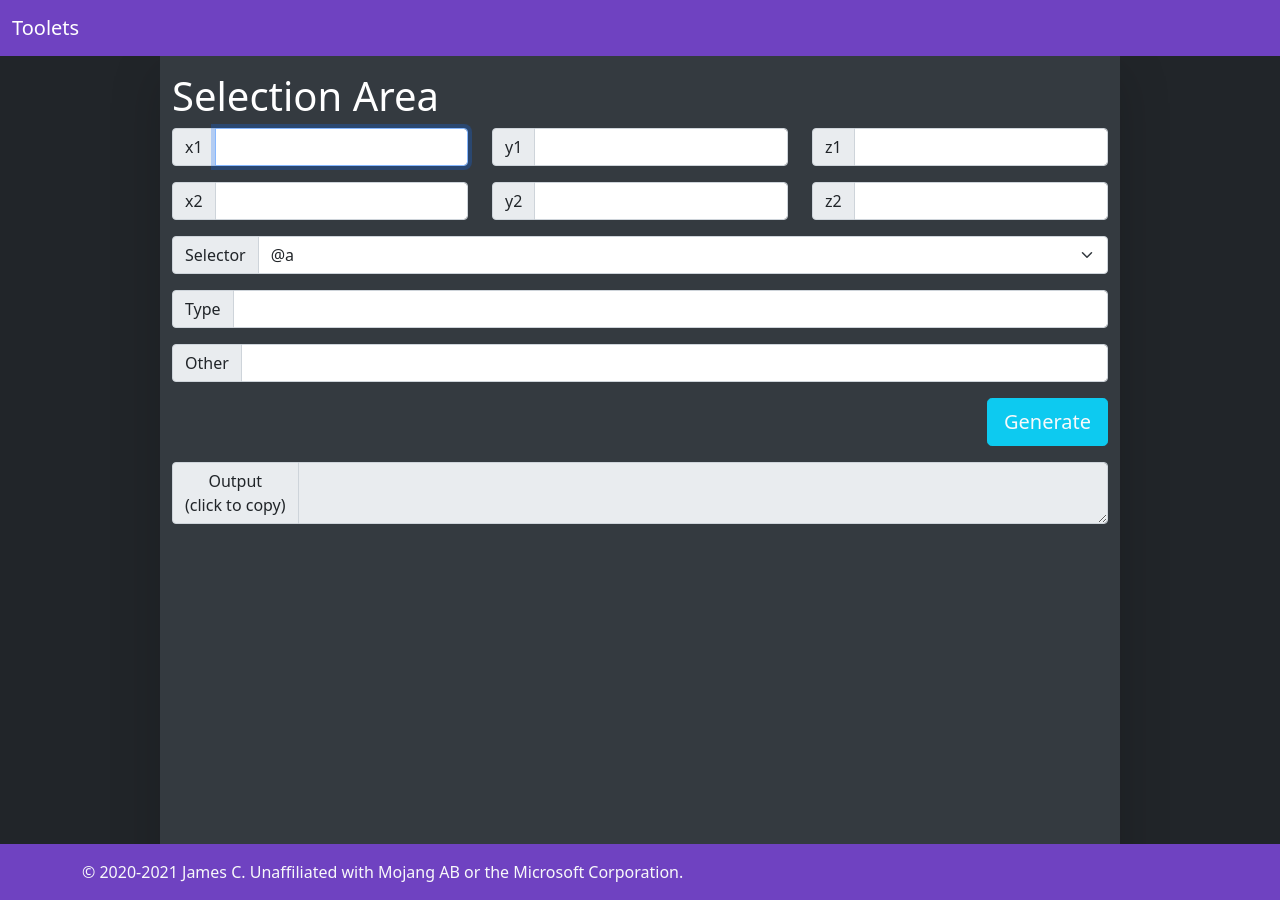
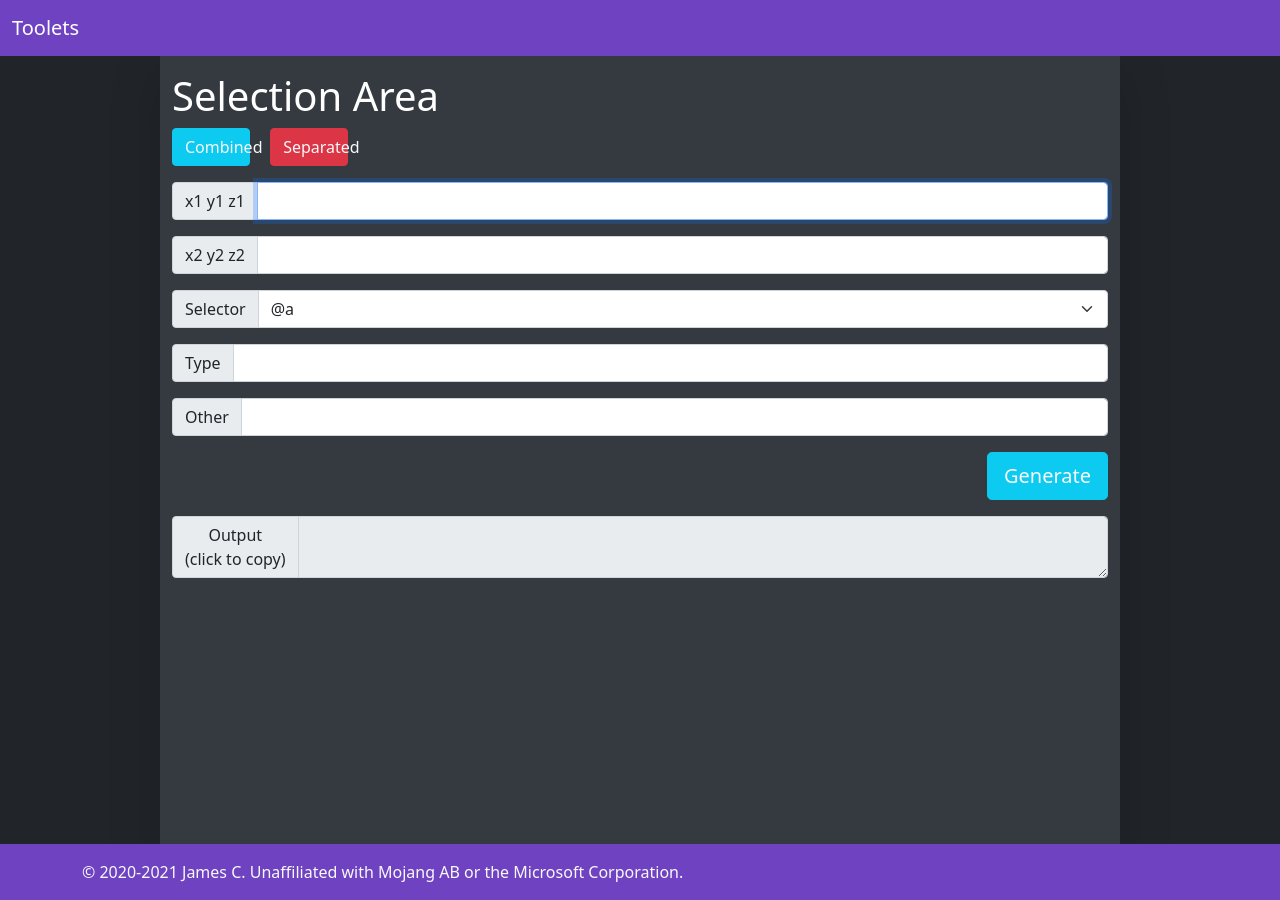
Before and after one commit to JamesMCo/toolets, a Jekyll site: the page built from selarea/index.html, in a window 1280 px wide. Built offline with Jekyll 4.4.1, drawn with Linux system fonts in a browser that asks for light colours; part of the change alters nothing that is shown.

Commit message:
Add ability to show and hide combined xyz input boxes in selarea

```diff
--- a/selarea/index.html
+++ b/selarea/index.html
@@ -6,15 +6,19 @@ tool: true
 
 selectors: ["@a", "@e", "@p", "@r", "@s"]
 ---
-<div class="row row-cols-3">
-{% include text_input.html id="x1" label_left="x1" classes="col" onenter="safe_selarea()" autofocus=true %}
-{% include text_input.html id="y1" label_left="y1" classes="col" onenter="safe_selarea()" %}
-{% include text_input.html id="z1" label_left="z1" classes="col" onenter="safe_selarea()" %}
+{% include button.html id="combined_button"  type="btn-secondary text-light" classes="col-1 mb-3 me-3" onclick="init_combined()"  message="Combined" %}
+{% include button.html id="separated_button" type="btn-danger text-light"    classes="col-1 mb-3 me-3" onclick="init_separated()" message="Separated" %}
+<div class="row">
+{% include text_input.html id="all1" label_left="x1 y1 z1" classes="col" onenter="separate_combined(); safe_selarea()" autofocus=true %}
+{% include text_input.html id="x1" label_left="x1" classes="col d-none" onenter="safe_selarea()" %}
+{% include text_input.html id="y1" label_left="y1" classes="col d-none" onenter="safe_selarea()" %}
+{% include text_input.html id="z1" label_left="z1" classes="col d-none" onenter="safe_selarea()" %}
 </div>
-<div class="row row-cols-3">
-{% include text_input.html id="x2" label_left="x2" classes="col" onenter="safe_selarea()" %}
-{% include text_input.html id="y2" label_left="y2" classes="col" onenter="safe_selarea()" %}
-{% include text_input.html id="z2" label_left="z2" classes="col" onenter="safe_selarea()" %}
+<div class="row">
+{% include text_input.html id="all2" label_left="x2 y2 z2" classes="col" onenter="separate_combined(); safe_selarea()" %}
+{% include text_input.html id="x2" label_left="x2" classes="col d-none" onenter="safe_selarea()" %}
+{% include text_input.html id="y2" label_left="y2" classes="col d-none" onenter="safe_selarea()" %}
+{% include text_input.html id="z2" label_left="z2" classes="col d-none" onenter="safe_selarea()" %}
 </div>
 
 {% include dropdown_list.html id="selector" label_left="Selector" onenter="safe_selarea()" options=page.selectors %}
--- a/selarea/selarea.js
+++ b/selarea/selarea.js
@@ -1,16 +1,21 @@
 ---
 ---
-const x1     = document.querySelector("#x1");
-const y1     = document.querySelector("#y1");
-const z1     = document.querySelector("#z1");
-const x2     = document.querySelector("#x2");
-const y2     = document.querySelector("#y2");
-const z2     = document.querySelector("#z2");
-const sel    = document.querySelector("#selector");
-const type   = document.querySelector("#type");
-const other  = document.querySelector("#other");
-const out    = document.querySelector("#out");
-const errors = document.querySelector("#errors");
+const combined_button  = document.querySelector("#combined_button");
+const separated_button = document.querySelector("#separated_button");
+const all1             = document.querySelector("#all1");
+const x1               = document.querySelector("#x1");
+const y1               = document.querySelector("#y1");
+const z1               = document.querySelector("#z1");
+const all2             = document.querySelector("#all2");
+const x2               = document.querySelector("#x2");
+const y2               = document.querySelector("#y2");
+const z2               = document.querySelector("#z2");
+const sel              = document.querySelector("#selector");
+const type             = document.querySelector("#type");
+const other            = document.querySelector("#other");
+const out              = document.querySelector("#out");
+const errors           = document.querySelector("#errors");
+let combined           = () => {return x1.parentElement.classList.contains("d-none");};
 
 selarea = (x1, y1, z1, x2, y2, z2, s, t, o) => {
     let origin = [Math.min(x1, x2), Math.min(y1, y2), Math.min(z1, z2)];
@@ -58,6 +63,63 @@ safe_selarea = () => {
     out.value = selarea(v_x1, v_y1, v_z1, v_x2, v_y2, v_z2, sel.value, v_type, v_other);
 }
 
+separate_combined = () => {
+    let coords1 = all1.value.split(" ");
+    x1.value = (coords1.length >= 1) ? coords1[0] : "";
+    y1.value = (coords1.length >= 2) ? coords1[1] : "";
+    z1.value = (coords1.length >= 3) ? coords1.slice(2).join(" ") : "";
+
+    let coords2 = all2.value.split(" ");
+    x2.value = (coords2.length >= 1) ? coords2[0] : "";
+    y2.value = (coords2.length >= 2) ? coords2[1] : "";
+    z2.value = (coords2.length >= 3) ? coords2.slice(2).join(" ") : "";
+}
+
+init_combined = () => {
+    if (combined()) {
+        return;
+    }
+
+    all1.value = [x1.value, y1.value, z1.value].join(" ");
+    all2.value = [x2.value, y2.value, z2.value].join(" ");
+
+    all1.parentElement.classList.remove("d-none");
+    all2.parentElement.classList.remove("d-none");
+    x1.parentElement.classList.add("d-none");
+    y1.parentElement.classList.add("d-none");
+    z1.parentElement.classList.add("d-none");
+    x2.parentElement.classList.add("d-none");
+    y2.parentElement.classList.add("d-none");
+    z2.parentElement.classList.add("d-none");
+
+    combined_button.classList.remove("btn-danger");
+    combined_button.classList.add("btn-secondary");
+    separated_button.classList.add("btn-danger");
+    separated_button.classList.remove("btn-secondary");
+}
+
+init_separated = () => {
+    if (!combined()) {
+        return;
+    }
+
+    separate_combined();
+
+    all1.parentElement.classList.add("d-none");
+    all2.parentElement.classList.add("d-none");
+    x1.parentElement.classList.remove("d-none");
+    y1.parentElement.classList.remove("d-none");
+    z1.parentElement.classList.remove("d-none");
+    x2.parentElement.classList.remove("d-none");
+    y2.parentElement.classList.remove("d-none");
+    z2.parentElement.classList.remove("d-none");
+
+    combined_button.classList.add("btn-danger");
+    combined_button.classList.remove("btn-secondary");
+    separated_button.classList.remove("btn-danger");
+    separated_button.classList.add("btn-secondary");
+}
+
 error = (m) => {
     errors.innerHTML += `{% include alert.html type="alert-danger" classes="fade show" message="${m}" dismiss=true %}`;
 }
```
